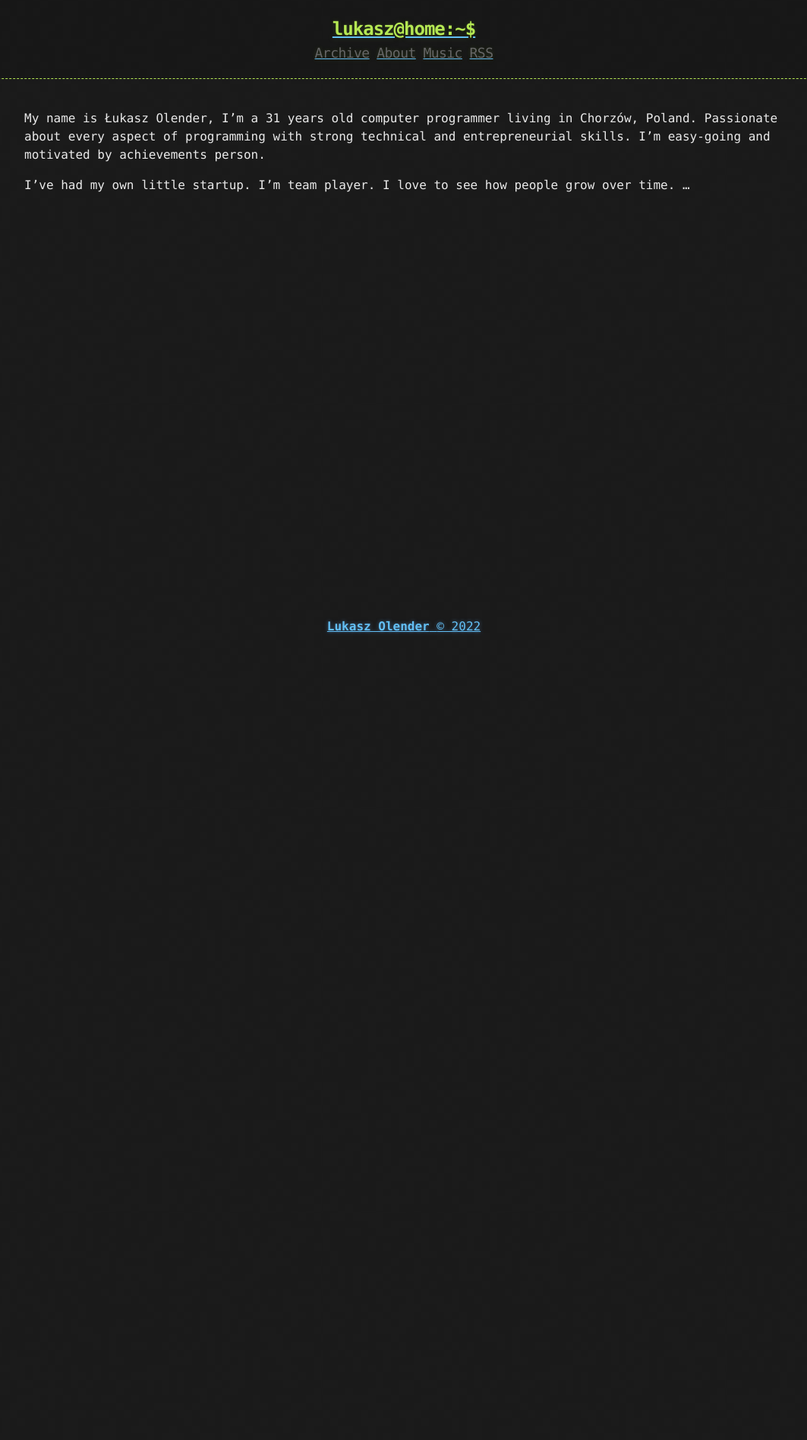
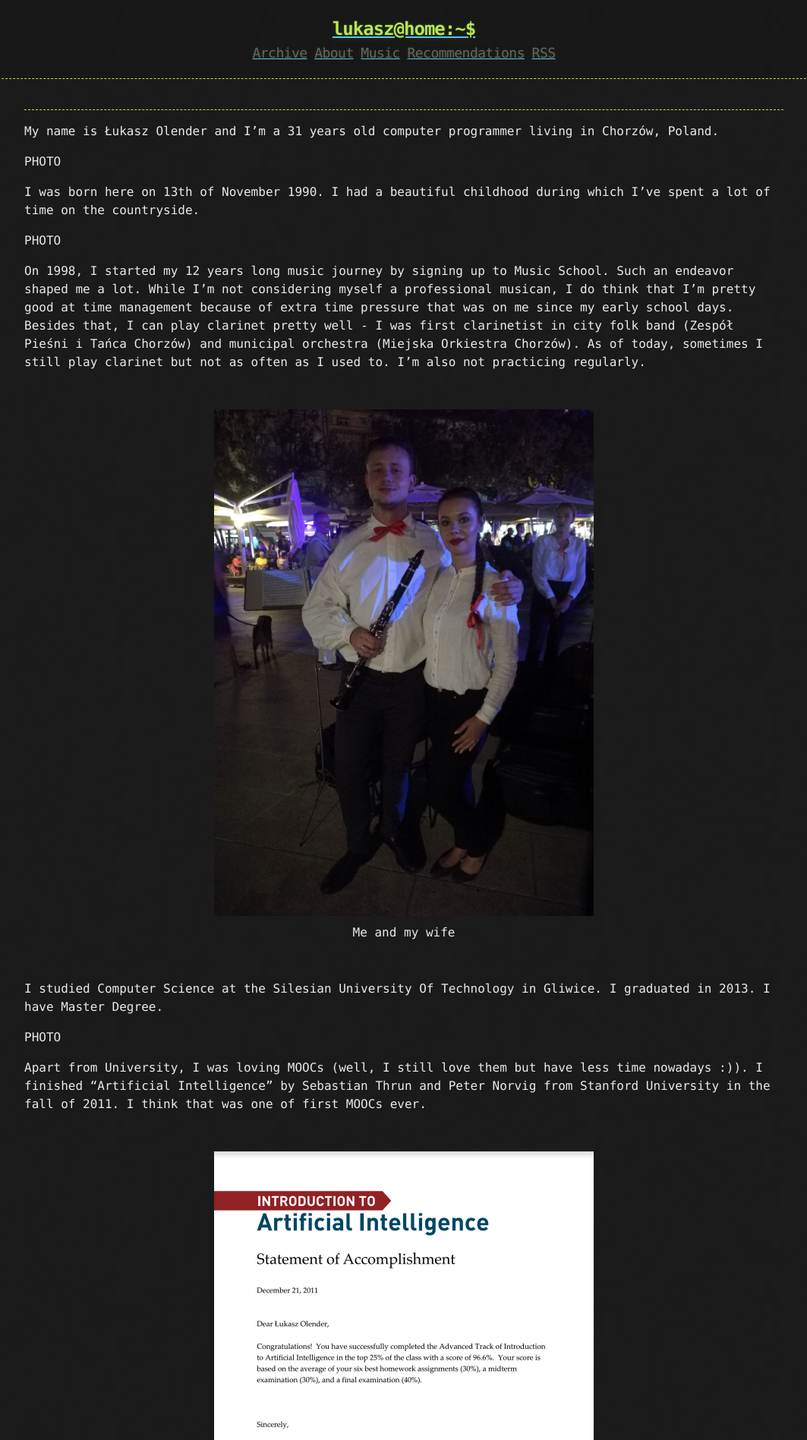
Before and after one commit to lukiasz/lukiasz.github.io, a Jekyll site: the page built from about.md, in a window 1280 px wide. Shown: the top 1896 px of the page at 76% size, without its empty margins (108-1171 px from the left). Built offline with Jekyll 4.4.1, drawn with Linux system fonts in a browser that asks for light colours; before the commit the page ends 900 px from its top, so only the background shows below that; some of the changed text lies outside the part shown.

Commit message:
Working on homepage.

```diff
--- a/_includes/links.html
+++ b/_includes/links.html
@@ -1,4 +1,5 @@
 <a href="{{ "/archive" | prepend: site.baseurl | replace: '//', '/' }}"><h2 class="header-link">Archive</h2></a>
 <a href="{{ "/about" | prepend: site.baseurl | replace: '//', '/' }}"><h2 class="header-link">About</h2></a>
 <a href="{{ "/music" | prepend: site.baseurl | replace: '//', '/' }}"><h2 class="header-link">Music</h2></a>
+<a href="{{ "/recommendations" | prepend: site.baseurl | replace: '//', '/' }}"><h2 class="header-link">Recommendations</h2></a>
 <a href="{{ "/atom.xml" | prepend: site.baseurl | replace: '//', '/' }}"><h2 class="header-link">RSS</h2></a>
--- a/_sass/base.scss
+++ b/_sass/base.scss
@@ -299,6 +299,7 @@ figure img {
     margin-left: auto;
     margin-right: auto;
     margin-bottom: 10px;
+    max-width: 50%;
 }
 
 figure figcaption {
--- a/about.md
+++ b/about.md
@@ -3,9 +3,51 @@ layout: page
 title: About
 ---
 
-My name is Łukasz Olender, I'm a 31 years old computer programmer living in Chorzów, Poland. Passionate about every aspect of programming with strong technical and entrepreneurial skills. I'm easy-going and motivated by achievements person.
 
-I've had my own little startup.
-I'm team player.
-I love to see how people grow over time.
-...
+
+
+
+
+
+
+
+
+________________
+
+
+My name is Łukasz Olender and I'm a 31 years old computer programmer living in Chorzów, Poland.
+
+
+PHOTO
+
+
+I was born here on 13th of November 1990. I had a beautiful childhood during which I've spent a lot of time on the countryside.
+
+PHOTO
+
+On 1998, I started my 12 years long music journey by signing up to Music School. Such an endeavor shaped me a lot. While I'm not considering myself a professional musican, I do think that I'm pretty good at time management because of extra time pressure that was on me since my early school days. Besides that, I can play clarinet pretty well - I was first clarinetist in city folk band (Zespół Pieśni i Tańca Chorzów) and municipal orchestra (Miejska Orkiestra Chorzów). As of today, sometimes I still play clarinet but not as often as I used to. I'm also not practicing regularly.
+
+
+{% include figure.html url="/assets/about/august-2018.jpg" description="Me and my wife" %}
+
+I studied Computer Science at the Silesian University Of Technology in Gliwice. I graduated in 2013. I have Master Degree.
+
+PHOTO
+
+Apart from University, I was loving MOOCs (well, I still love them but have less time nowadays :)). I finished "Artificial Intelligence" by Sebastian Thrun and Peter Norvig from Stanford University in the fall of 2011. I think that was one of first MOOCs ever.
+
+{% include figure.html url="/assets/about/mooc.png" description="In 2011 I nailed it, didn't I?" %}
+
+I participated in many MOOCs, some of them completed, some of them only partially finished. See my [recommendations page](/recommendations)!
+
+
+During my University adventure, I also took an opportunity to create a small startup about which you can read [here](/wtm-post-mortem) and [here](wtm-technicalities).
+
+Starting from January 2012 I started my career as a software developer in Euvic. I still have many friends there!
+In 2016 I moved to Shiji where I work now.
+
+{% include figure.html url="/assets/about/snow.jpg" description="I love skiing!" %}
+
+I love skiing, playing piano, hiking, and everything connected to software development - from low-level algorithms and data structures to high-level business concepts. From imperative procedures, to OOP modules. I love functional programming. On a daily basis I work with C# codebase.
+
+{% include figure.html url="/assets/about/bangkok-november-2017.jpg" description="Me and my wife" %}
```
Also changed, not shown: recommendations.md (added, +21 -0 lines), assets/about/august-2018.jpg (added), assets/about/bangkok-november-2017.jpg (added), assets/about/mooc.png (added), assets/about/snow.jpg (added).
